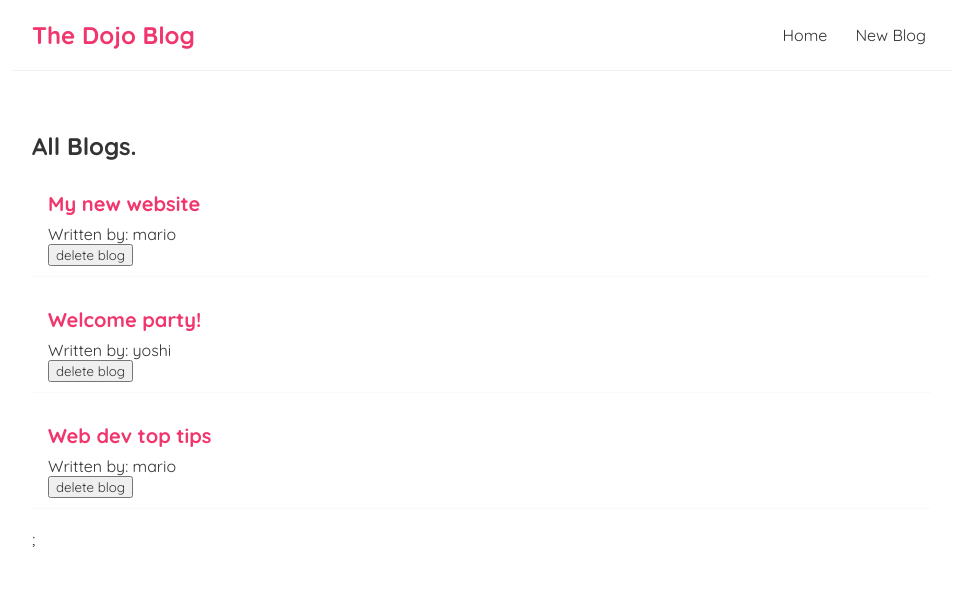
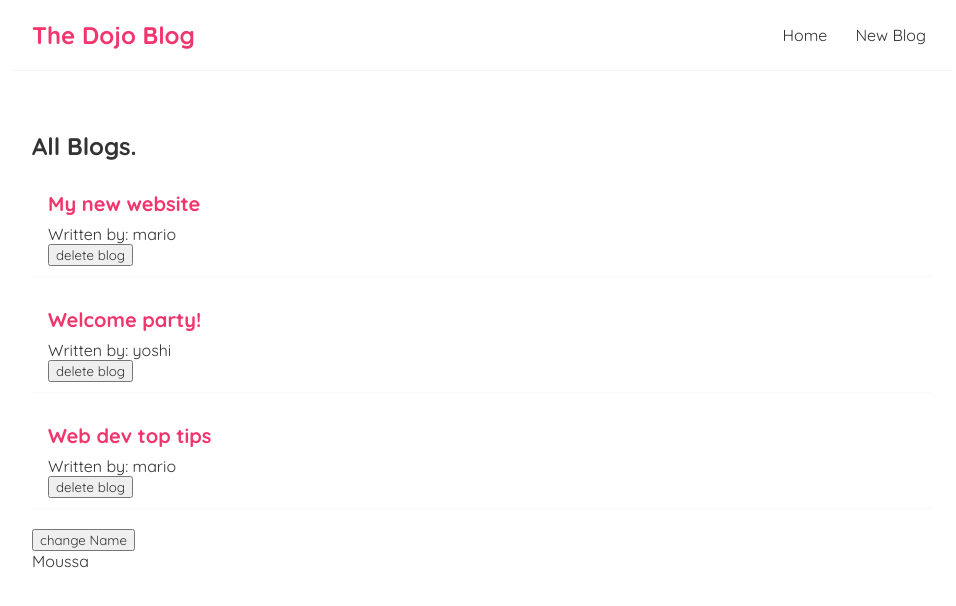
Before and after one commit to moussa32/dojo-blog, a React (Create React App) app: page / in a window 1280 px wide. Shown: the top 606 px of the page, without its empty margins (158-1114 px from the left). Built offline with nearby package versions, Linux system fonts and the light colour scheme.

Commit message:
Using dependencies in useEffect

```diff
--- a/src/BlogList.js
+++ b/src/BlogList.js
@@ -8,7 +8,7 @@
                     <p>Written by: { blog.author }</p>
                     <button onClick={() => handleDelete(blog.id)}>delete blog</button>
                 </article>
-            ))};
+            ))}
         </div>
     );
 }
--- a/src/Home.js
+++ b/src/Home.js
@@ -8,6 +8,8 @@
         { title: 'Web dev top tips', body: 'lorem ipsum...', author: 'mario', id: 3 }
     ]);
 
+    const [name, setName] = useState('Moussa');
+
     const handleDelete = (id) => {
         const newBlogs = blogs.filter(blog => blog.id !== id);
         setBlogs(newBlogs);
@@ -15,11 +17,13 @@
 
     useEffect(() => {
         console.log('useEffect');
-    });
+    }, [name]);
 
     return (
         <div className="home">
             <BlogList blogs={blogs} title = "All Blogs." handleDelete={handleDelete}/>
+            <button onClick={() => setName('Ibrahim.')}>change Name</button>
+            <p>{name}</p>
         </div>
     );
 }
```
Also changed, not shown: 1 other file (tests, documents, lock files or other folders).
